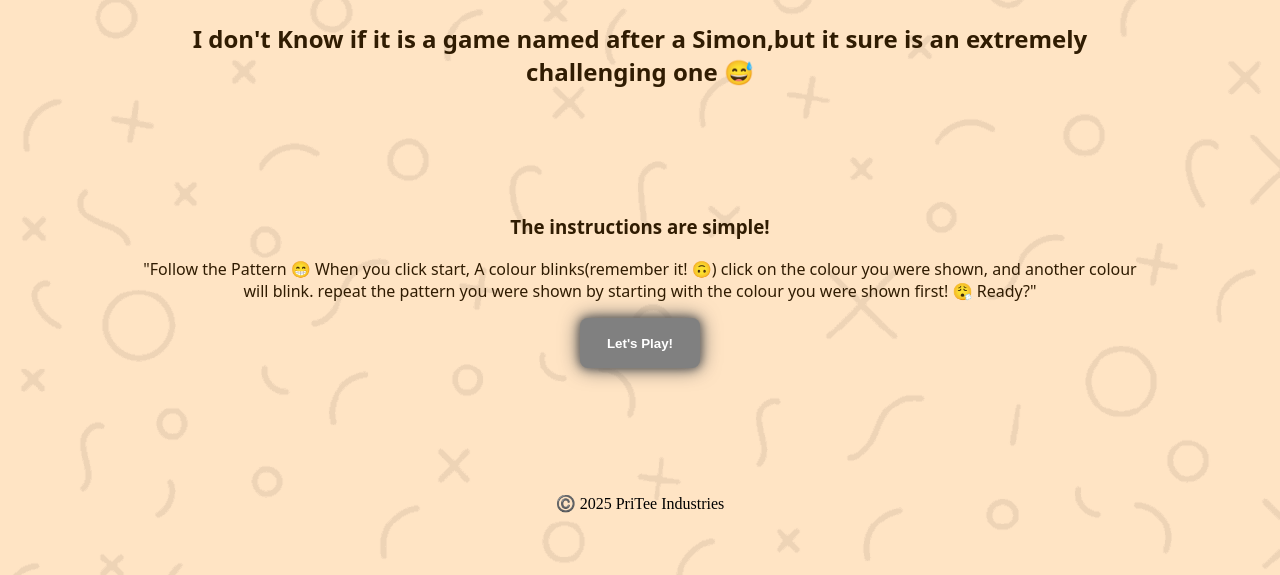
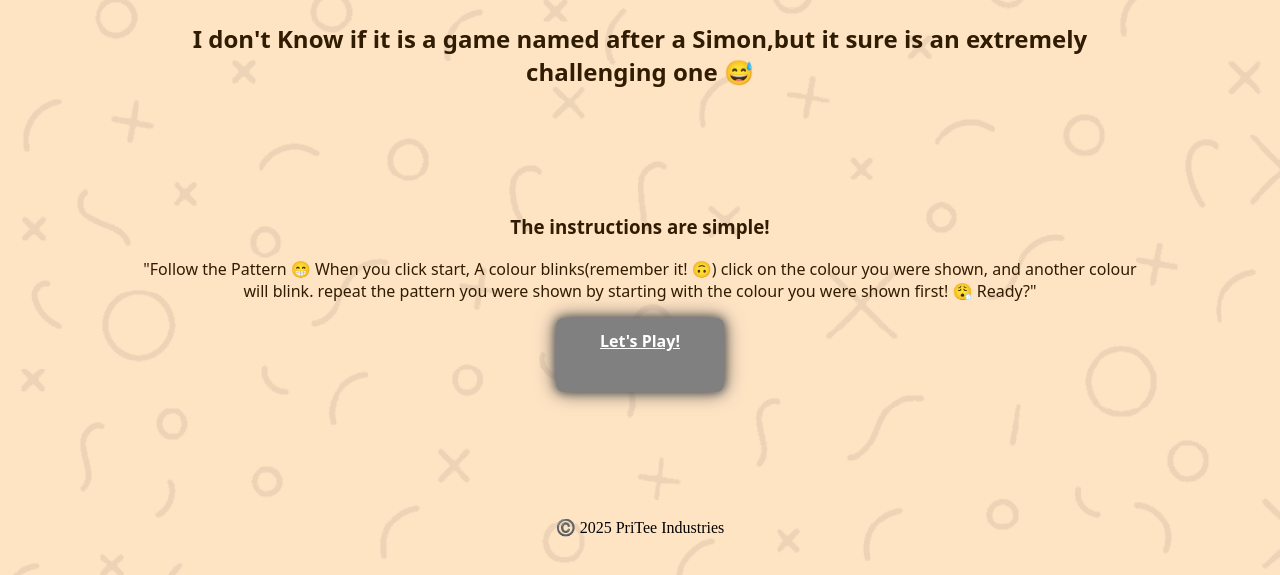
Before and after one commit to PRIESTLYDAN/simon-game, a plain HTML site: page index.html in a window 1280 px wide. Shown: the part 203-778 px from the top of the page. Drawn offline with Linux system fonts and the light colour scheme.

Commit message:
Update index.html

```diff
--- a/index.html
+++ b/index.html
@@ -21,7 +21,9 @@
         repeat the pattern you were shown by starting with the colour you were shown first! 😮‍💨
         Ready?"
     </p>
+    <a href="game.html>
     <button class="button">Let's Play!</button>
+    </a>
 </div>
     <footer>©️ 2025 PriTee Industries</footer>
 </body>
```
